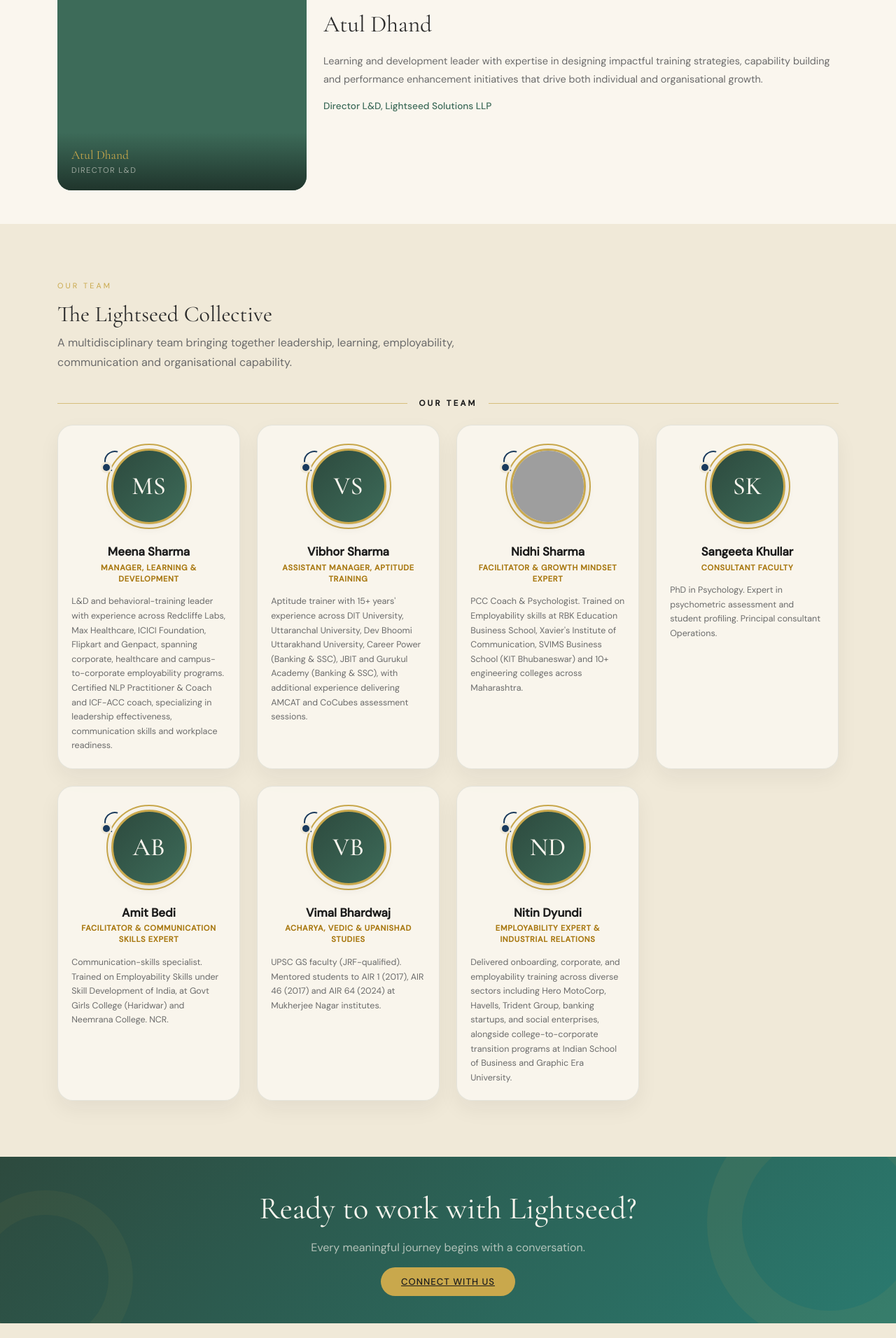
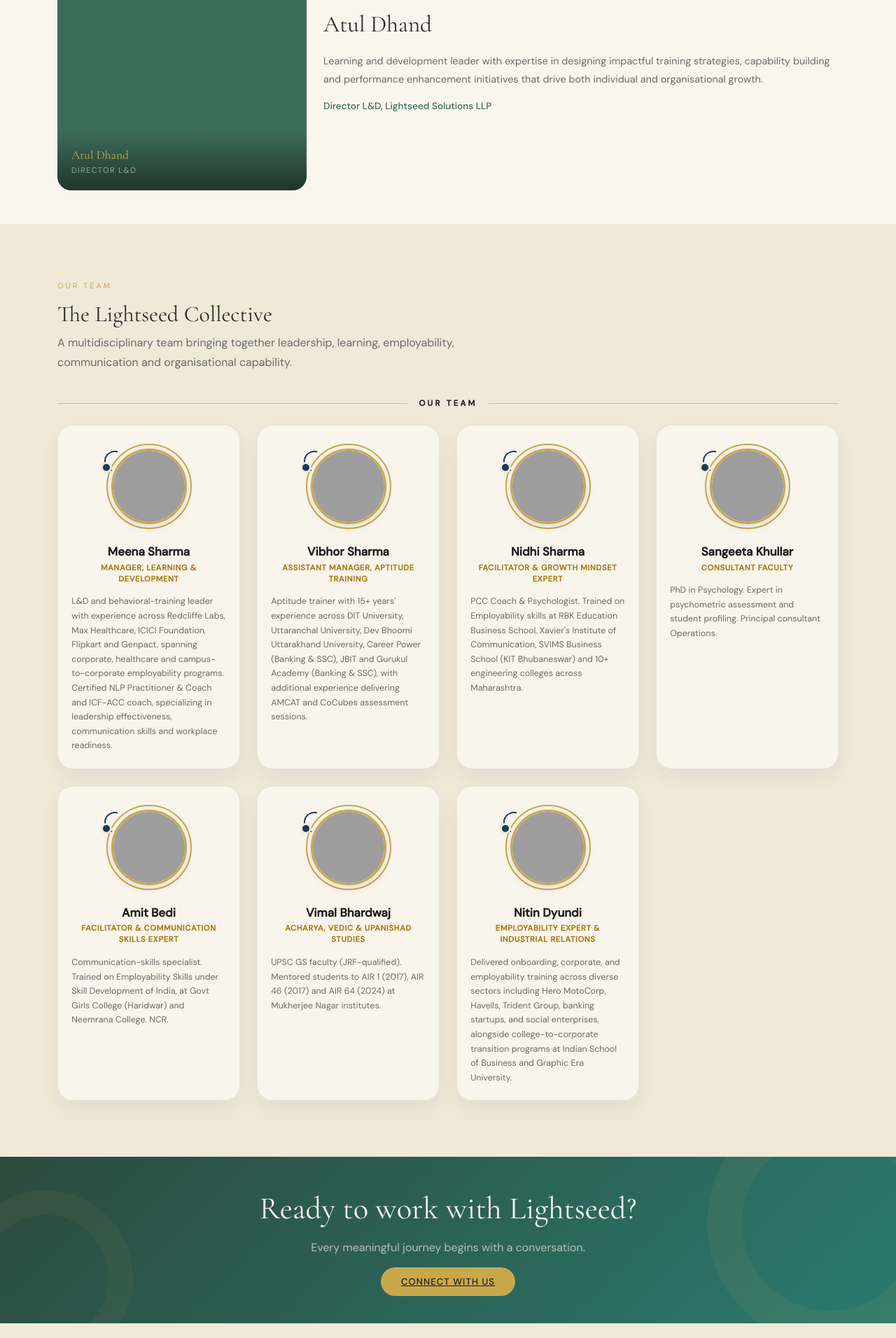
Before and after one commit to sanjoyghorai9933/lightspeed-app, a Flask app: page /about in a window 1280 px wide. Shown: the part 1744-3656 px from the top of the page at 70% size. Run offline with Flask 3, Linux system fonts and the light colour scheme; grey boxes are pictures that could not be loaded.

Commit message:
Use actual team photo paths in About page

```diff
--- a/templates/about.html
+++ b/templates/about.html
@@ -109,13 +109,13 @@
 
     <div class="ls-team-heading"><span>Our Team</span></div>
     <div class="row g-4 ls-team-grid" data-stagger="80">
-      <div class="col-12 col-sm-6 col-lg-4 col-xl-3"><article class="ls-team-card"><div class="ls-team-photo-wrap"><span class="ls-team-orbit" aria-hidden="true"></span><div class="ls-team-photo ls-team-photo-placeholder">MS</div></div><h3>Meena Sharma</h3><p class="ls-team-role">Manager, Learning &amp; Development</p><p class="ls-team-bio">L&amp;D and behavioral-training leader with experience across Redcliffe Labs, Max Healthcare, ICICI Foundation, Flipkart and Genpact, spanning corporate, healthcare and campus-to-corporate employability programs. Certified NLP Practitioner &amp; Coach and ICF-ACC coach, specializing in leadership effectiveness, communication skills and workplace readiness.</p></article></div>
-      <div class="col-12 col-sm-6 col-lg-4 col-xl-3"><article class="ls-team-card"><div class="ls-team-photo-wrap"><span class="ls-team-orbit" aria-hidden="true"></span><div class="ls-team-photo ls-team-photo-placeholder">VS</div></div><h3>Vibhor Sharma</h3><p class="ls-team-role">Assistant Manager, Aptitude Training</p><p class="ls-team-bio">Aptitude trainer with 15+ years' experience across DIT University, Uttaranchal University, Dev Bhoomi Uttarakhand University, Career Power (Banking &amp; SSC), JBIT and Gurukul Academy (Banking &amp; SSC), with additional experience delivering AMCAT and CoCubes assessment sessions.</p></article></div>
-      <div class="col-12 col-sm-6 col-lg-4 col-xl-3"><article class="ls-team-card"><div class="ls-team-photo-wrap"><span class="ls-team-orbit" aria-hidden="true"></span><img class="ls-team-photo" src="{{ url_for('static', filename='images/team/nidhi-sharma.png') }}" alt="Nidhi Sharma" loading="lazy"></div><h3>Nidhi Sharma</h3><p class="ls-team-role">Facilitator &amp; Growth Mindset Expert</p><p class="ls-team-bio">PCC Coach &amp; Psychologist. Trained on Employability skills at RBK Education Business School, Xavier's Institute of Communication, SVIMS Business School (KIT Bhubaneswar) and 10+ engineering colleges across Maharashtra.</p></article></div>
-      <div class="col-12 col-sm-6 col-lg-4 col-xl-3"><article class="ls-team-card"><div class="ls-team-photo-wrap"><span class="ls-team-orbit" aria-hidden="true"></span><div class="ls-team-photo ls-team-photo-placeholder">SK</div></div><h3>Sangeeta Khullar</h3><p class="ls-team-role">Consultant Faculty</p><p class="ls-team-bio">PhD in Psychology. Expert in psychometric assessment and student profiling. Principal consultant Operations.</p></article></div>
-      <div class="col-12 col-sm-6 col-lg-4 col-xl-3"><article class="ls-team-card"><div class="ls-team-photo-wrap"><span class="ls-team-orbit" aria-hidden="true"></span><div class="ls-team-photo ls-team-photo-placeholder">AB</div></div><h3>Amit Bedi</h3><p class="ls-team-role">Facilitator &amp; Communication Skills Expert</p><p class="ls-team-bio">Communication-skills specialist. Trained on Employability Skills under Skill Development of India, at Govt Girls College (Haridwar) and Neemrana College. NCR.</p></article></div>
-      <div class="col-12 col-sm-6 col-lg-4 col-xl-3"><article class="ls-team-card"><div class="ls-team-photo-wrap"><span class="ls-team-orbit" aria-hidden="true"></span><div class="ls-team-photo ls-team-photo-placeholder">VB</div></div><h3>Vimal Bhardwaj</h3><p class="ls-team-role">Acharya, Vedic &amp; Upanishad Studies</p><p class="ls-team-bio">UPSC GS faculty (JRF-qualified). Mentored students to AIR 1 (2017), AIR 46 (2017) and AIR 64 (2024) at Mukherjee Nagar institutes.</p></article></div>
-      <div class="col-12 col-sm-6 col-lg-4 col-xl-3"><article class="ls-team-card"><div class="ls-team-photo-wrap"><span class="ls-team-orbit" aria-hidden="true"></span><div class="ls-team-photo ls-team-photo-placeholder">ND</div></div><h3>Nitin Dyundi</h3><p class="ls-team-role">Employability Expert &amp; Industrial Relations</p><p class="ls-team-bio">Delivered onboarding, corporate, and employability training across diverse sectors including Hero MotoCorp, Havells, Trident Group, banking startups, and social enterprises, alongside college-to-corporate transition programs at Indian School of Business and Graphic Era University.</p></article></div>
+      <div class="col-12 col-sm-6 col-lg-4 col-xl-3"><article class="ls-team-card"><div class="ls-team-photo-wrap"><span class="ls-team-orbit" aria-hidden="true"></span><img class="ls-team-photo" src="{{ url_for('static', filename='images/team/meena-sharma.jpg') }}" alt="Meena Sharma" loading="lazy"></div><h3>Meena Sharma</h3><p class="ls-team-role">Manager, Learning &amp; Development</p><p class="ls-team-bio">L&amp;D and behavioral-training leader with experience across Redcliffe Labs, Max Healthcare, ICICI Foundation, Flipkart and Genpact, spanning corporate, healthcare and campus-to-corporate employability programs. Certified NLP Practitioner &amp; Coach and ICF-ACC coach, specializing in leadership effectiveness, communication skills and workplace readiness.</p></article></div>
+      <div class="col-12 col-sm-6 col-lg-4 col-xl-3"><article class="ls-team-card"><div class="ls-team-photo-wrap"><span class="ls-team-orbit" aria-hidden="true"></span><img class="ls-team-photo" src="{{ url_for('static', filename='images/team/vibhor-sharma.jpg') }}" alt="Vibhor Sharma" loading="lazy"></div><h3>Vibhor Sharma</h3><p class="ls-team-role">Assistant Manager, Aptitude Training</p><p class="ls-team-bio">Aptitude trainer with 15+ years' experience across DIT University, Uttaranchal University, Dev Bhoomi Uttarakhand University, Career Power (Banking &amp; SSC), JBIT and Gurukul Academy (Banking &amp; SSC), with additional experience delivering AMCAT and CoCubes assessment sessions.</p></article></div>
+      <div class="col-12 col-sm-6 col-lg-4 col-xl-3"><article class="ls-team-card"><div class="ls-team-photo-wrap"><span class="ls-team-orbit" aria-hidden="true"></span><img class="ls-team-photo" src="{{ url_for('static', filename='images/team/nidhi-sharma.jpg') }}" alt="Nidhi Sharma" loading="lazy"></div><h3>Nidhi Sharma</h3><p class="ls-team-role">Facilitator &amp; Growth Mindset Expert</p><p class="ls-team-bio">PCC Coach &amp; Psychologist. Trained on Employability skills at RBK Education Business School, Xavier's Institute of Communication, SVIMS Business School (KIT Bhubaneswar) and 10+ engineering colleges across Maharashtra.</p></article></div>
+      <div class="col-12 col-sm-6 col-lg-4 col-xl-3"><article class="ls-team-card"><div class="ls-team-photo-wrap"><span class="ls-team-orbit" aria-hidden="true"></span><img class="ls-team-photo" src="{{ url_for('static', filename='images/team/sangeeta-khullar.jpg') }}" alt="Sangeeta Khullar" loading="lazy"></div><h3>Sangeeta Khullar</h3><p class="ls-team-role">Consultant Faculty</p><p class="ls-team-bio">PhD in Psychology. Expert in psychometric assessment and student profiling. Principal consultant Operations.</p></article></div>
+      <div class="col-12 col-sm-6 col-lg-4 col-xl-3"><article class="ls-team-card"><div class="ls-team-photo-wrap"><span class="ls-team-orbit" aria-hidden="true"></span><img class="ls-team-photo" src="{{ url_for('static', filename='images/team/amit-bedi.jpg') }}" alt="Amit Bedi" loading="lazy"></div><h3>Amit Bedi</h3><p class="ls-team-role">Facilitator &amp; Communication Skills Expert</p><p class="ls-team-bio">Communication-skills specialist. Trained on Employability Skills under Skill Development of India, at Govt Girls College (Haridwar) and Neemrana College. NCR.</p></article></div>
+      <div class="col-12 col-sm-6 col-lg-4 col-xl-3"><article class="ls-team-card"><div class="ls-team-photo-wrap"><span class="ls-team-orbit" aria-hidden="true"></span><img class="ls-team-photo" src="{{ url_for('static', filename='images/team/vimal-bhardwaj.jpg') }}" alt="Vimal Bhardwaj" loading="lazy"></div><h3>Vimal Bhardwaj</h3><p class="ls-team-role">Acharya, Vedic &amp; Upanishad Studies</p><p class="ls-team-bio">UPSC GS faculty (JRF-qualified). Mentored students to AIR 1 (2017), AIR 46 (2017) and AIR 64 (2024) at Mukherjee Nagar institutes.</p></article></div>
+      <div class="col-12 col-sm-6 col-lg-4 col-xl-3"><article class="ls-team-card"><div class="ls-team-photo-wrap"><span class="ls-team-orbit" aria-hidden="true"></span><img class="ls-team-photo" src="{{ url_for('static', filename='images/team/nitin-dyundi.jpg') }}" alt="Nitin Dyundi" loading="lazy"></div><h3>Nitin Dyundi</h3><p class="ls-team-role">Employability Expert &amp; Industrial Relations</p><p class="ls-team-bio">Delivered onboarding, corporate, and employability training across diverse sectors including Hero MotoCorp, Havells, Trident Group, banking startups, and social enterprises, alongside college-to-corporate transition programs at Indian School of Business and Graphic Era University.</p></article></div>
     </div>
   </div>
 </section>
```
